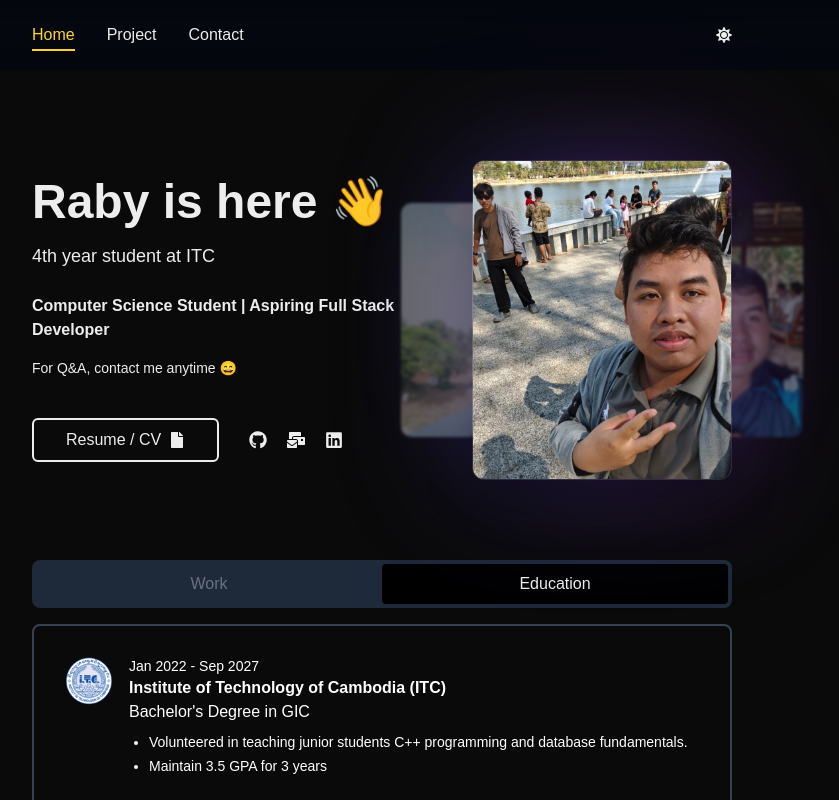
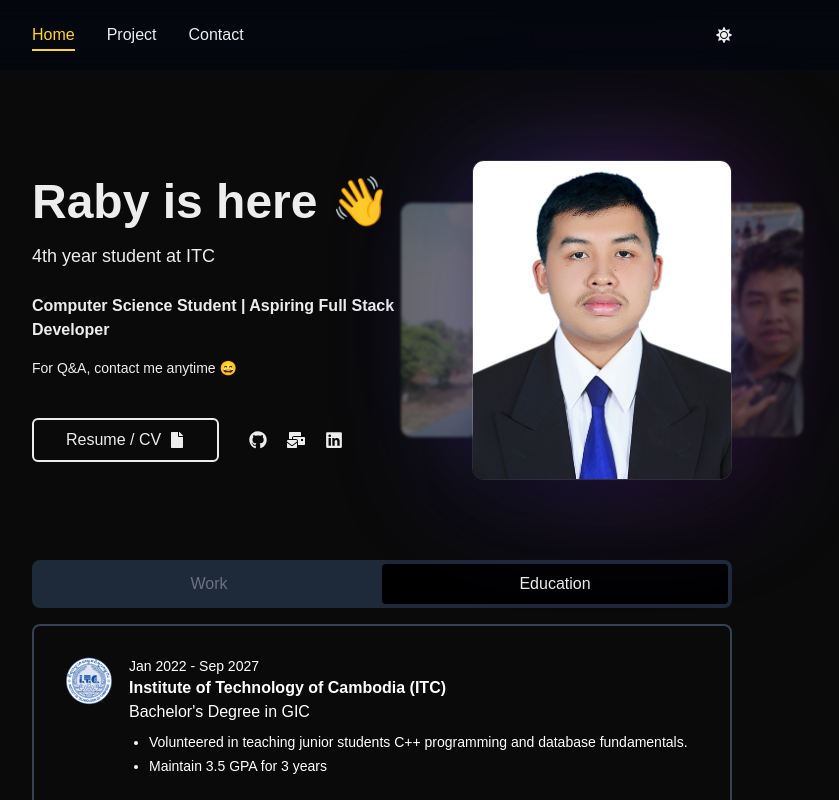
Before and after one commit to Raby001/PersonalPortfolio, a Next.js app: page / in a window 1280 px wide. Shown: the top 800 px of the page, without its empty margins (258-1097 px from the left). Built offline with nearby package versions, Linux system fonts and the light colour scheme; a web font is replaced by a local one.

Commit message:
Put a formal image

```diff
--- a/components/ui/ProfileCarousel.tsx
+++ b/components/ui/ProfileCarousel.tsx
@@ -4,6 +4,7 @@ import Image from "next/image";
 import { useState } from "react";
 
 const images = [
+  "/others/profile6.jpg",
   "/others/profile2.jpg",
   "/others/profile3.jpg",
   "/others/profile4.jpg",
```
